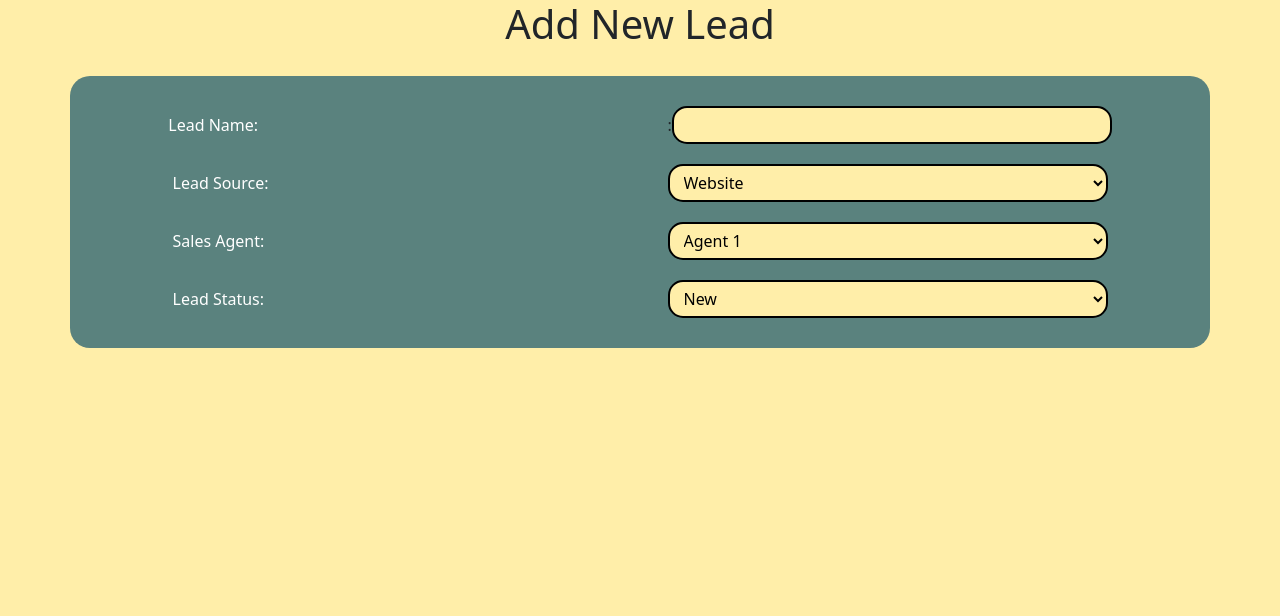
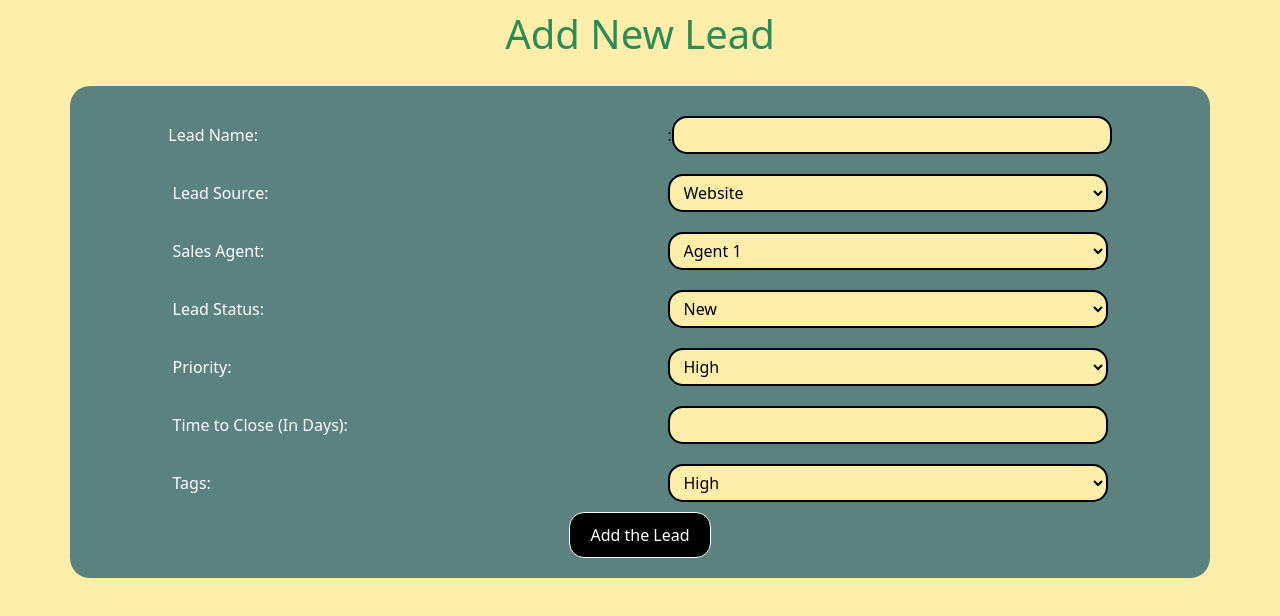
Before and after one commit to shamayil2/CRM-App, a React (Vite) app: page /addlead in a window 1280 px wide. Shown: the top 616 px of the page. Built offline with nearby package versions, Linux system fonts and the light colour scheme.

Commit message:
Added new Agent Form

```diff
--- a/src/App.css
+++ b/src/App.css
@@ -100,9 +100,35 @@ header h1 {
     background-color: #5A827E;
     padding: 20px;
     border-radius: 20px;
+    text-align: center;
+}
+
+.new-agent-form {
+    background-color: #5A827E;
+    padding: 20px;
+    border-radius: 20px;
+    text-align: center;
+    margin: 50px;
+    padding: 40px 20px;
 }
 
 .addlead-form label {
+    color: white;
+    font-size: 16px;
+    margin-right: 5%;
+    width: 40%;
+    text-align: left;
+}
+
+.new-agent-form label {
+    color: white;
+    font-size: 16px;
+    margin-right: 5%;
+    width: 40%;
+    text-align: left;
+}
+
+.new-agent-form label {
     color: white;
     font-size: 16px;
     margin-right: 5%;
@@ -121,6 +147,38 @@ select {
     color: black;
 }
 
+.new-agent-form input,
+select {
+    width: 40%;
+    margin: 10px 0px;
+    border: 2px solid black;
+    background-color: #FFEEA9;
+    border-radius: 15px;
+    padding: 5px 10px;
+    color: black;
+}
+
 .add-lead {
     margin-bottom: 20px;
 }
+
+.addlead-form button {
+    background-color: black;
+    color: white;
+    border: 1px solid white;
+    padding: 10px 20px;
+    border-radius: 15px;
+}
+
+.new-agent-form button {
+    background-color: black;
+    color: white;
+    border: 1px solid white;
+    padding: 10px 20px;
+    border-radius: 15px;
+}
+
+.add-lead h1 {
+    color: seagreen;
+    margin-top: 10px;
+}
--- a/src/App.jsx
+++ b/src/App.jsx
@@ -1,4 +1,4 @@
-
+import {Link} from "react-router-dom"
 import Sidebar from "./components/Sidebar"
 const App = () => {
 
@@ -36,7 +36,7 @@ const App = () => {
 
      </div>
      <div className="newLeadBtn">
-        <button>Add New Lead</button>
+       <Link to="/addlead"> <button>Add New Lead</button></Link>
      </div>
     </div>
 
--- a/src/main.jsx
+++ b/src/main.jsx
@@ -2,6 +2,7 @@ import { StrictMode } from 'react'
 import { createRoot } from 'react-dom/client'
 import {createBrowserRouter,RouterProvider} from "react-router-dom"
 import NewLeadForm from "./pages/NewLeadForm"
+import NewAgentForm from "./pages/NewAgentForm"
 import "bootstrap/dist/css/bootstrap.min.css"
 import "./App.css"
 import './index.css'
@@ -14,6 +15,8 @@ const router = createBrowserRouter([{
 },
 {
   path:"/addlead",element:<NewLeadForm/>
+},{
+  path:"/addagent",element:<NewAgentForm/>
 }
 ])
 
--- /dev/null
+++ b/src/pages/NewAgentForm.jsx
@@ -0,0 +1,27 @@
+const NewAgentForm = () => {
+  return (
+    <>
+      <div className="container">
+        <div className="row">
+          <main>
+            <div className="text-center">
+                <h1>Add New Sales Agent</h1>
+            </div>
+            <div className="new-agent-form">
+                <form action="">
+                    <label htmlFor="name">Agent Name:</label>
+                    <input type="text" id="name"/><br />
+                    <label htmlFor="email">Email: </label>
+                    <input type="email" id="email"/><br />
+                    <button>Create Agent</button>
+
+                </form>
+            </div>
+          </main>
+        </div>
+      </div>
+    </>
+  );
+};
+
+export default NewAgentForm;
--- a/src/pages/NewLeadForm.jsx
+++ b/src/pages/NewLeadForm.jsx
@@ -25,13 +25,29 @@ const NewLeadForm = () => {
                 </select><br />
                 <label htmlFor="">Lead Status: </label>
                 <select name="" id="">
-                    <option value="new">New</option><br />
-                    <option value="contacted">Contacted</option><br />
-                    <option value="qualified">Qualified</option><br />
-                    <option value="proposalSent">Proposal Sent</option><br />
-                    <option value="closed">Closed</option><br />
+                    <option value="New">New</option><br />
+                    <option value="Contacted">Contacted</option><br />
+                    <option value="Qualified">Qualified</option><br />
+                    <option value="ProposalSent">Proposal Sent</option><br />
+                    <option value="Closed">Closed</option><br />
                 </select>
+                <label htmlFor="priority">Priority: </label>
+                <select name="" id="priority">
+                    <option value="High">High</option>
+                    <option value="Medium">Medium</option>
+                    <option value="Low">Low</option>
+                </select>
+                <label htmlFor="">Time to Close (In Days):</label>
+                <input type="number" /><br />
+                <label htmlFor="tags">Tags: </label>
+                <select name="" id="tags">
+                    <option value="High">High</option>
+                    <option value="Medium">Medium</option>
+                    <option value="Low">Low</option>
+                </select><br />
+                <button>Add the Lead</button>
                 </form>
+
             </div>
             </div>
         </div>
```
